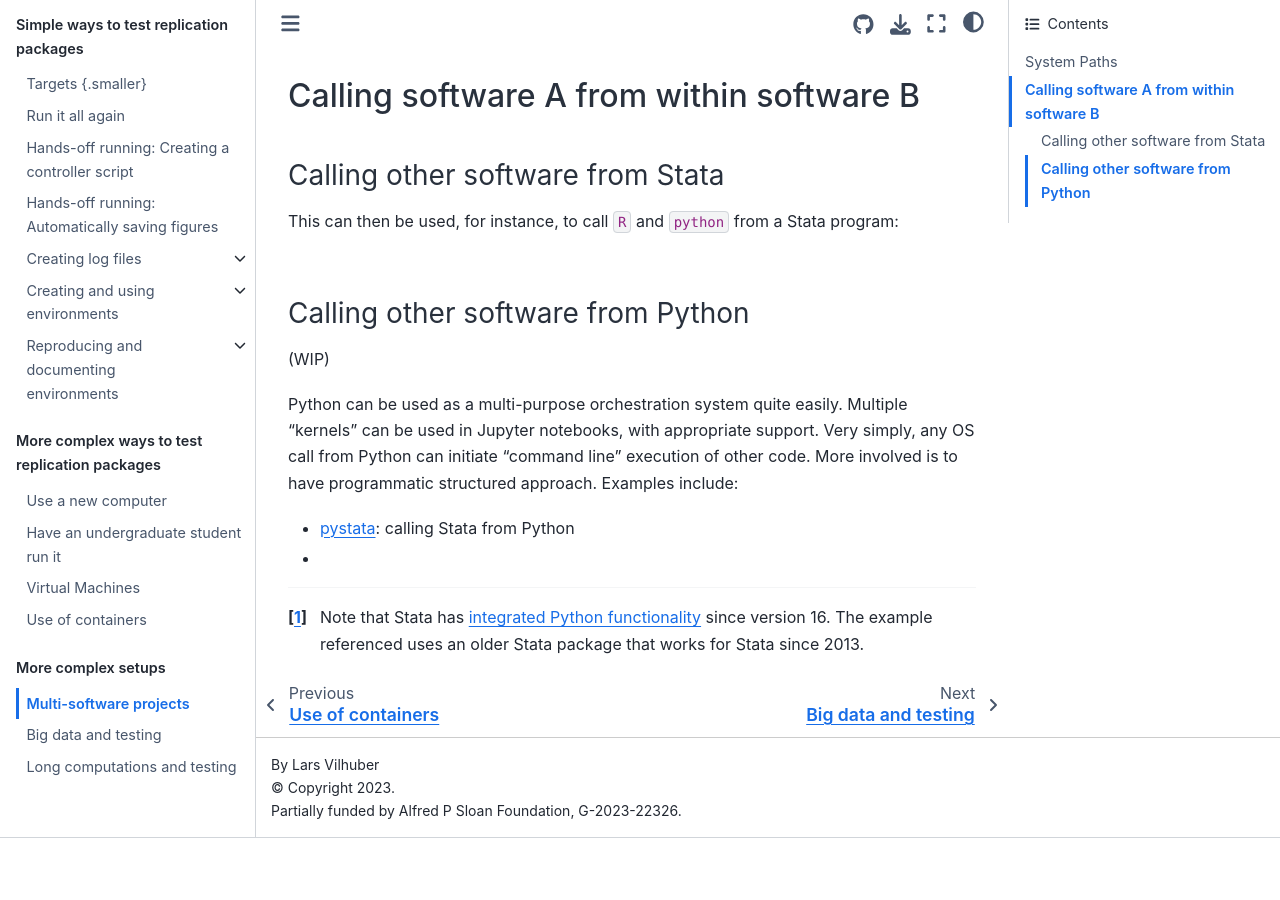
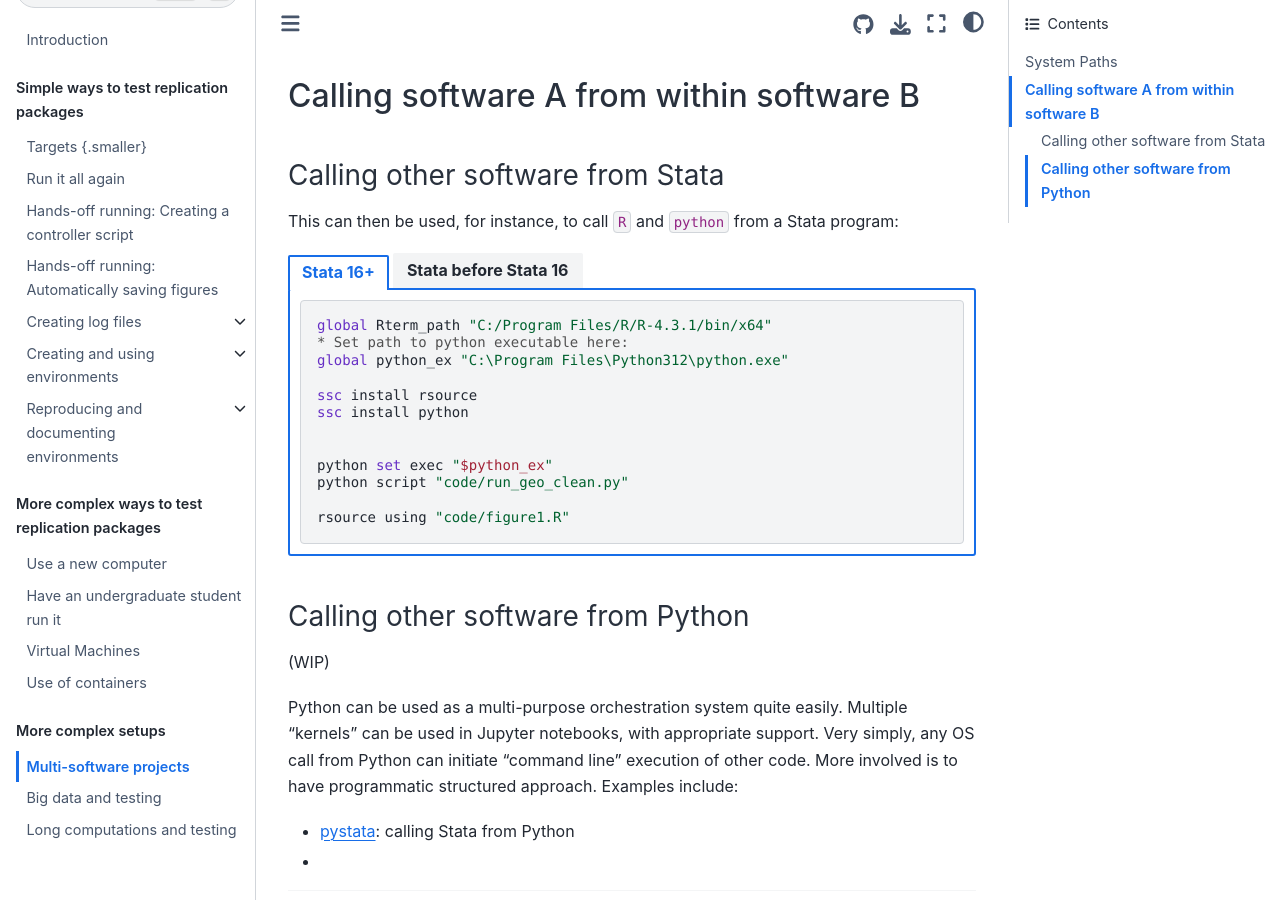
Before and after one commit to larsvilhuber/self-checking-reproducibility, a Jupyter Book: the page built from 90-multi-software.md, in a window 1280 px wide and 900 px high, scrolled down 1386 px. Built offline with Jupyter Book 1.0.4 settings and Sphinx 7.4.7 and the Sphinx Book theme 1.1.4, drawn with Linux system fonts in a browser that asks for light colours; before the commit the page ends 2224 px from its top, so only the background shows below that; some of the changed lines change nothing that is shown.

Commit message:
Fixed the bug

````diff
--- a/90-multi-software.md
+++ b/90-multi-software.md
@@ -78,7 +78,7 @@
 
 :::::{tab-set}
 
-:::: Stata 16+
+::::{tab-item} Stata 16+
 
 ```stata
 global Rterm_path "C:/Program Files/R/R-4.3.1/bin/x64"
@@ -97,7 +97,7 @@
 
 ::::
 
-:::: Stata before Stata 16
+::::{tab-item} Stata before Stata 16
 
 ```stata
 global Rterm_path "C:/Program Files/R/R-4.3.1/bin/x64"
````
